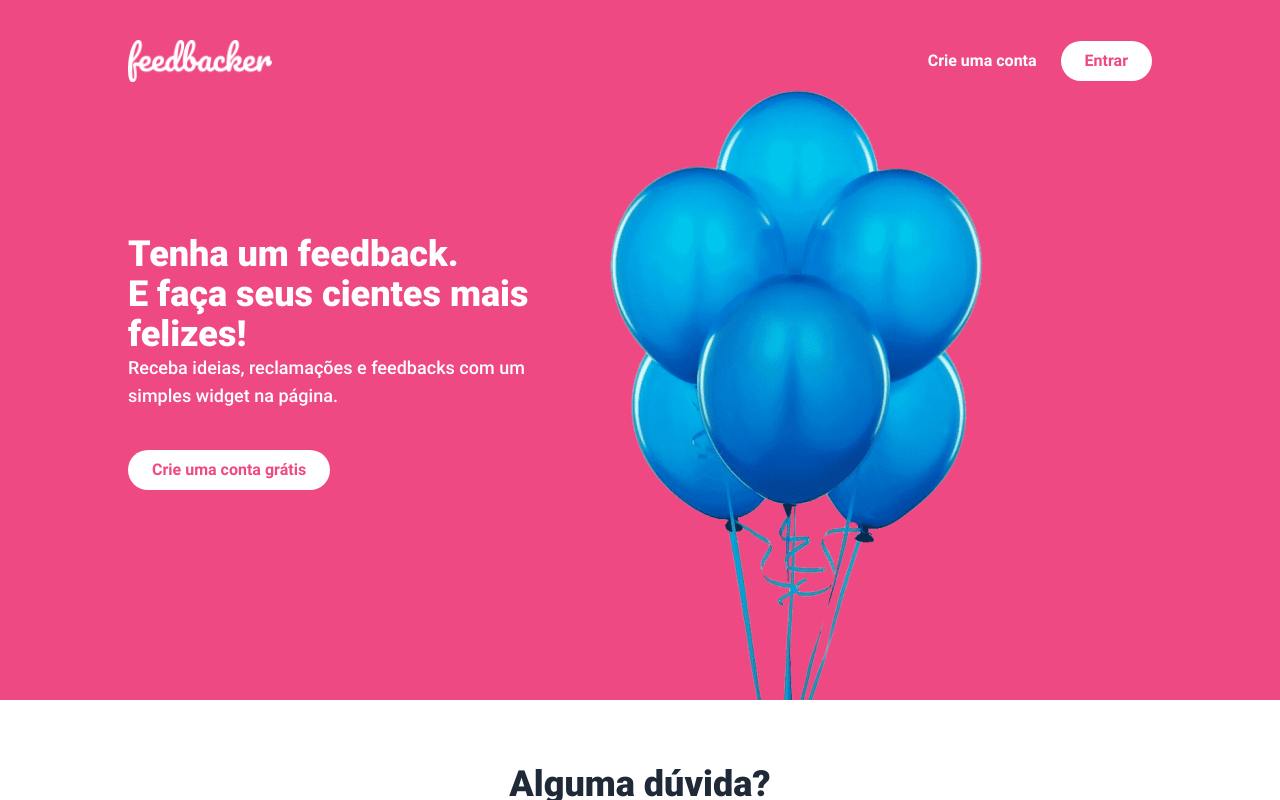
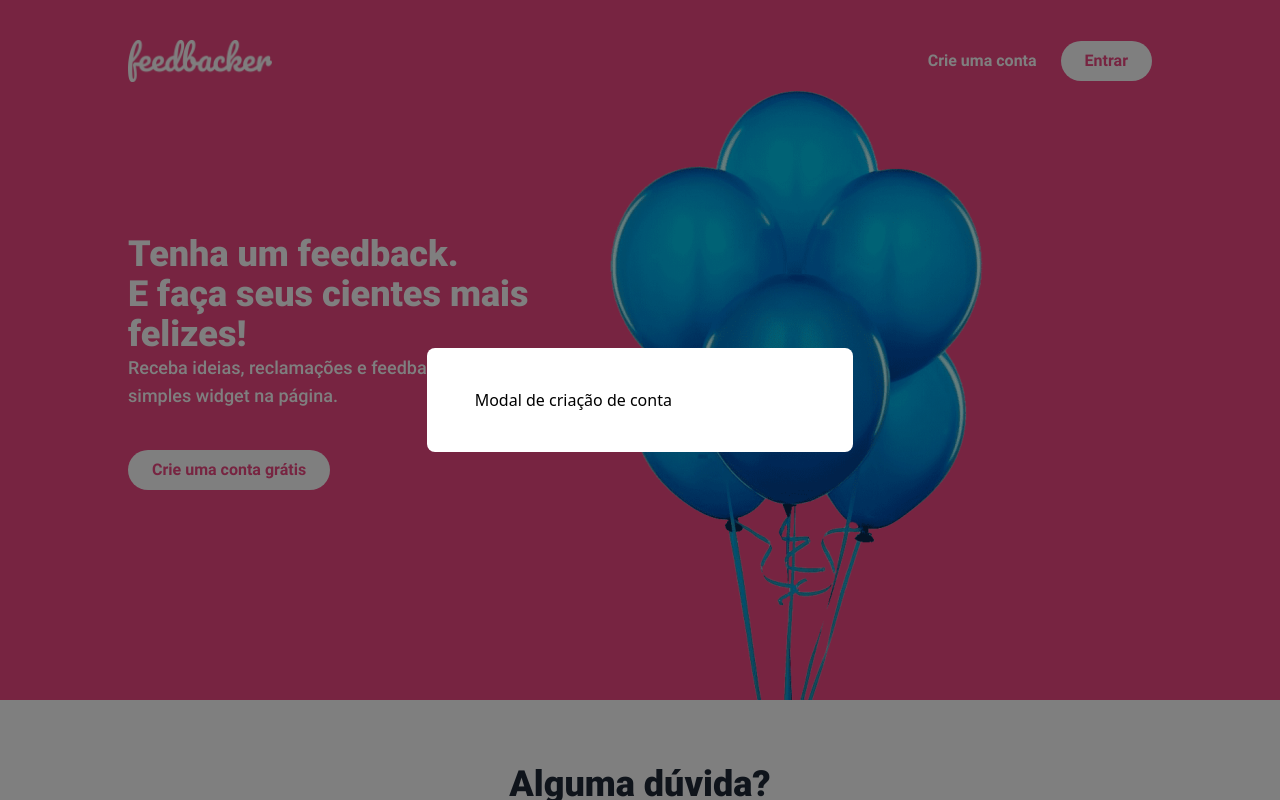
Before and after one commit to GabrielCdev/clone-feedback_fish, a Vue app in the folder dashboard/: page / in a window 1280 px wide. Both pictures are taken after a click on the button "Crie uma conta". Shown: the top 800 px of the page. Built offline with nearby package versions, Linux system fonts and the light colour scheme.

Commit message:
feat(app): 2 Created a model factory

```diff
--- a/dashboard/src/App.vue
+++ b/dashboard/src/App.vue
@@ -1,3 +1,13 @@
 <template>
+  <!-- Posso usar esse modal-factory em qualquer lugar -->
+  <modal-factory/>
   <router-view />
 </template>
+
+<script>
+import ModalFactory from './components/ModalFactory'
+
+export default {
+  components: { ModalFactory }
+}
+</script>
--- /dev/null
+++ b/dashboard/src/components/ModalCreateAccount/index.vue
@@ -0,0 +1,10 @@
+<!-- eslint-disable vue/multi-word-component-names -->
+<template>
+  <h1>Modal de criação de conta</h1>
+</template>
+
+<script>
+export default {
+
+}
+</script>
--- /dev/null
+++ b/dashboard/src/components/ModalFactory/index.vue
@@ -0,0 +1,77 @@
+<!-- eslint-disable vue/multi-word-component-names -->
+<template>
+  <teleport to="body">
+    <div
+      v-if="state.isActive"
+      class="fixed top-0 left-0 z-50 flex items-center justify-center w-full h-full bg-black bg-opacity-50"
+      @click="handleModalToggle({ status: false })"
+    >
+      <div
+        class="fixed mx-10"
+        :class="state.width"
+        @click.stop
+      >
+        <div
+          class="flex flex-col overflow-hidden bg-white rounded-lg animate__animated animate__fadeInDown animate__faster">
+          <div class="flex flex-coll px-12 py-10 bg-white">
+            <!-- Criação de um componente dinâmico que olha pro model da aplicação (:is) -->
+            <component :is="state.component" />
+          </div>
+        </div>
+      </div>
+    </div>
+  </teleport>
+</template>
+
+<script>
+import { defineAsyncComponent, onBeforeUnmount, onMounted, reactive } from 'vue'
+import useModal from '../../hooks/useModal'
+
+const ModalLogin = defineAsyncComponent(() => import('../ModalLogin'))
+const ModalCreateAccount = defineAsyncComponent(() => import('../ModalCreateAccount'))
+
+const DEFAULT_WIDTH = 'w-3/4 lg:w-1/3'
+
+export default {
+  components: {
+    ModalLogin,
+    ModalCreateAccount
+  },
+  setup () {
+    const modal = useModal()
+    const state = reactive({
+      isActive: false,
+      component: {},
+      props: {},
+      width: DEFAULT_WIDTH
+    })
+
+    onMounted(() => {
+      modal.listen(handleModalToggle)
+    })
+
+    onBeforeUnmount(() => {
+      modal.off(handleModalToggle)
+    })
+
+    function handleModalToggle (payload) {
+      if (payload.status) {
+        state.component = payload.component
+        state.props = payload.props
+        state.width = payload.width ?? DEFAULT_WIDTH
+      } else {
+        state.component = {}
+        state.props = {}
+        state.width = DEFAULT_WIDTH
+      }
+
+      state.isActive = payload.status
+    }
+
+    return {
+      state,
+      handleModalToggle
+    }
+  }
+}
+</script>
--- /dev/null
+++ b/dashboard/src/components/ModalLogin/index.vue
@@ -0,0 +1,10 @@
+<!-- eslint-disable vue/multi-word-component-names -->
+<template>
+  <h1>Modal de login</h1>
+</template>
+
+<script>
+export default {
+
+}
+</script>
--- a/dashboard/src/views/Home/CustomHeader.vue
+++ b/dashboard/src/views/Home/CustomHeader.vue
@@ -7,8 +7,18 @@
         </div>
 
         <div class="flex">
-          <button class="px-6 py-2 font-bold text-white focus:outline-none">Crie uma conta</button>
-          <button class="px-6 py-2 font-bold bg-white rounded-full text-brand-main focus:outline-none">Entrar</button>
+          <button
+            @click="() => emit('create-account')"
+            class="px-6 py-2 font-bold text-white focus:outline-none"
+          >
+            Crie uma conta
+          </button>
+          <button
+            @click="() => emit('login')"
+            class="px-6 py-2 font-bold bg-white rounded-full text-brand-main focus:outline-none"
+          >
+            Entrar
+          </button>
         </div>
       </div>
 
@@ -36,7 +46,9 @@
 
 <script>
 export default {
-
+  setup (_, { emit }) {
+    return { emit }
+  }
 }
 </script>
 
--- a/dashboard/src/views/Home/HomeView.vue
+++ b/dashboard/src/views/Home/HomeView.vue
@@ -1,6 +1,9 @@
 <template>
   <!-- Vue3 já permite ter +1 elemento no root/template da aplicação -->
-  <custom-header @create-account="handleAccountCreate" @login="handleLogin" />
+  <custom-header
+    @create-account="handleCreateAccount"
+    @login="handleLogin"
+  />
   <contact-view />
   <div class="flex justify-center py-10 bg-brand-gray">
     <p class="font-medium text-center text-gray-800">Feedbacker © 2023</p>
@@ -12,6 +15,7 @@ import { onMounted } from 'vue'
 import { useRouter } from 'vue-router'
 import CustomHeader from './CustomHeader.vue'
 import ContactView from './ContactView.vue'
+import useModal from '../../hooks/useModal'
 
 export default {
   components: { CustomHeader, ContactView },
@@ -19,6 +23,7 @@ export default {
     // No Vue2 utilizava-se o router (this.$router.metodos). Na composition API não existe this, então foi usado Hooks.
     // Foi criado a constante "router" para isso, usando o useRouter que está dentro do próprio Vue Router.
     const router = useRouter()
+    const modal = useModal()
 
     onMounted(() => { // Quando o componente for montado...
       const token = window.localStorage.getItem('token')
@@ -29,12 +34,18 @@ export default {
     })
 
     function handleLogin () {
+      modal.open({
+        component: 'ModalLogin'
+      })
     }
 
-    function handleAccountCreate () {
+    function handleCreateAccount () {
+      modal.open({
+        component: 'ModalCreateAccount'
+      })
     }
 
-    return { handleLogin, handleAccountCreate }
+    return { handleLogin, handleCreateAccount }
   }
 }
 </script>
```
